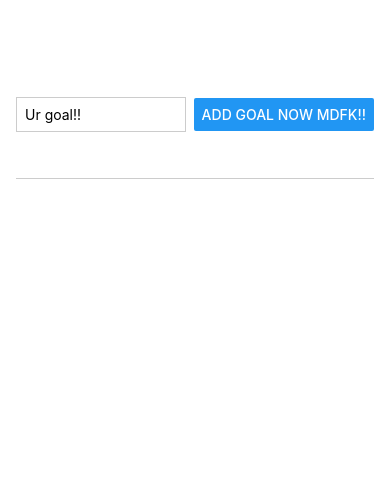
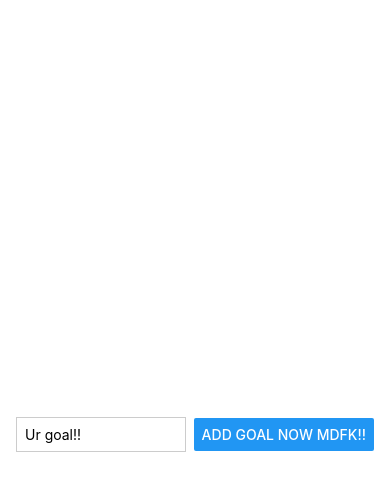
Before and after one commit to LucasKCP/ReactNativeLearningDemo, a React Native app in the folder AwesomeProject/: screen / in a window 390 px wide. Shown: the top 490 px of the page. Built offline with nearby package versions, Linux system fonts and the light colour scheme.

Commit message:
Split component

```diff
--- a/AwesomeProject/App.js
+++ b/AwesomeProject/App.js
@@ -1,37 +1,26 @@
-import {Button, FlatList, StyleSheet, Text, TextInput, View} from 'react-native';
+import {Button, FlatList, StyleSheet, TextInput, View} from 'react-native';
 import {useState} from "react";
+import GoalItem from "./Components/GoalItem";
+import GoalInput from "./Components/GoalInput";
 
 export default function App() {
-    const [enteredGoalText, setGoalText] = useState('');
     const [courseGoal, setCourseGoal] = useState([]);
 
-    function goalInputHandler(inputText) {
-        setGoalText(inputText)
-    }
-
-    function addGoalHandler() {
+    function addGoalHandler(enteredGoalText) {
         setCourseGoal(currentCourseGoal => [...currentCourseGoal,
             {text: enteredGoalText, key: Math.random().toString()}])
     }
 
     return (<View style={styles.container}>
-        <View style={styles.inputContainer}>
-            <TextInput placeholder="Ur goal!!"
-                       style={styles.textInput}
-                       onChangeText={goalInputHandler}
-            />
-            <Button title="Add Goal now mdfk!!"
-                    onPress={addGoalHandler}
-            />
-        </View>
+        <GoalInput onAddGoal={addGoalHandler} />
         <View style={styles.goalsContainer}>
             <FlatList
                 data={courseGoal}
-                keyExtractor={(item) => {return item.key}}
+                keyExtractor={(item) => {
+                    return item.key
+                }}
                 renderItem={item => {
-                    return (<View style={styles.goalItem}>
-                        <Text style={styles.goalText}>{item.item.text}</Text>
-                    </View>)
+                    return <GoalItem text={item.item.text}/>
                 }}>
             </FlatList>
         </View>
@@ -43,33 +32,5 @@ const styles = StyleSheet.create({
         flex: 1,
         paddingTop: 50,
         paddingHorizontal: 16
-    },
-    inputContainer: {
-        flex: 1,
-        flexDirection: 'row',
-        justifyContent: 'space-between',
-        alignItems: 'center',
-        marginBottom: 24,
-        borderBottomWidth: 1,
-        borderBottomColor: '#cccccc'
-    },
-    textInput: {
-        borderWidth: 1,
-        borderColor: '#cccccc',
-        width: '70%',
-        marginRight: 8,
-        padding: 8
-    },
-    goalsContainer: {
-        flex: 5
-    },
-    goalItem: {
-        margin: 8,
-        padding: 8,
-        borderRadius: 6,
-        backgroundColor: '#5e0acc',
-    },
-    goalText: {
-        color: '#cccccc'
     }
 });
--- /dev/null
+++ b/AwesomeProject/Components/GoalInput.js
@@ -0,0 +1,52 @@
+import {Button, StyleSheet, TextInput, View} from "react-native";
+import {useState} from "react";
+
+export function GoalInput(props) {
+    const [enteredGoalText, setGoalText] = useState('');
+
+    function goalInputHandler(inputText) {
+        setGoalText(inputText)
+    }
+
+    function addGoalHandler() {
+        props.onAddGoal(enteredGoalText);
+        setGoalText('');
+    }
+
+    return (
+        <View style={styles.inputContainer}>
+            <TextInput placeholder="Ur goal!!"
+                       style={styles.textInput}
+                       onChangeText={goalInputHandler}
+                       value={enteredGoalText}
+            />
+            <Button title="Add Goal now mdfk!!"
+                    onPress={props.onAddGoal}
+            />
+        </View>
+    );
+}
+
+export default GoalInput;
+
+const styles = StyleSheet.create({
+    inputContainer: {
+        flex: 1,
+        flexDirection: 'row',
+        justifyContent: 'space-between',
+        alignItems: 'center',
+        marginBottom: 24,
+        borderBottomWidth: 1,
+        borderBottomColor: '#cccccc'
+    },
+    textInput: {
+        borderWidth: 1,
+        borderColor: '#cccccc',
+        width: '70%',
+        marginRight: 8,
+        padding: 8
+    },
+    goalsContainer: {
+        flex: 5
+    }
+});
--- /dev/null
+++ b/AwesomeProject/Components/GoalItem.js
@@ -0,0 +1,23 @@
+import {StyleSheet, Text, View} from "react-native";
+
+function GoalItem(props) {
+    return (
+        <View style={styles.goalItem}>
+            <Text style={styles.goalText}>{props.text}</Text>
+        </View>
+    );
+}
+
+export default GoalItem;
+
+const styles = StyleSheet.create({
+    goalItem: {
+        margin: 8,
+        padding: 8,
+        borderRadius: 6,
+        backgroundColor: '#5e0acc',
+    },
+    goalText: {
+        color: '#cccccc'
+    }
+})
```
